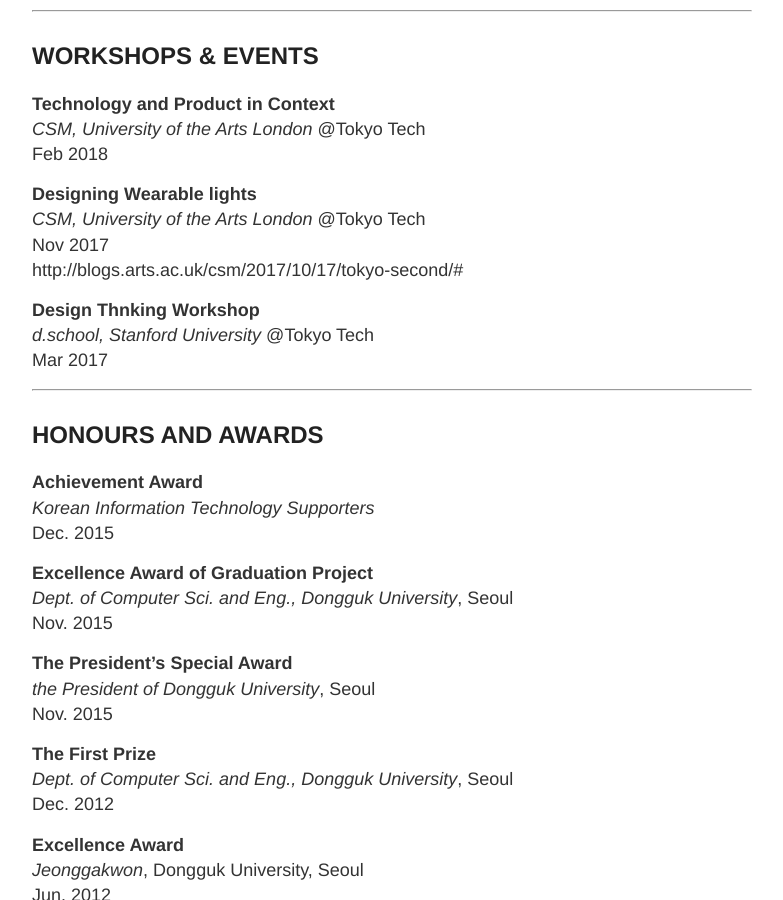
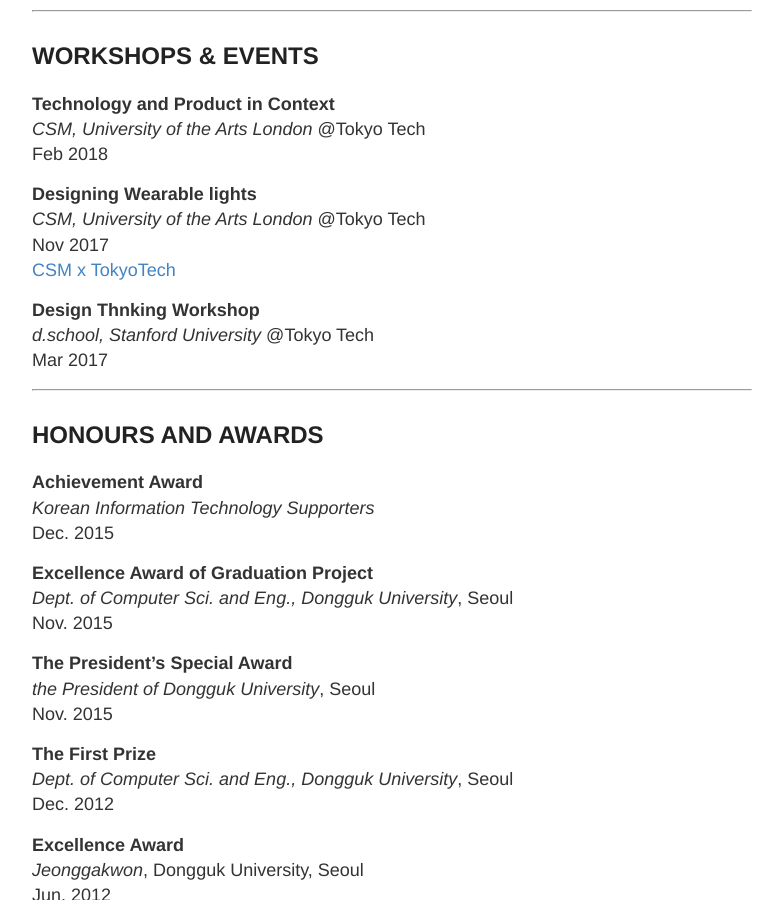
Before and after one commit to TangoEnSkai/tangoenskai.github.io, a Jekyll site: the page built from cv.md, in a window 1280 px wide and 900 px high, scrolled down 3080 px. Shown: the whole window, without its empty margins (248-1031 px from the left). Built offline with Jekyll 4.4.1, drawn with Linux system fonts in a browser that asks for light colours; some of the changed text lies outside the part shown.

Commit message:
Fix minor errors on CV

```diff
--- a/cv.md
+++ b/cv.md
@@ -4,7 +4,7 @@
 permalink: /cv/
 ---
 
-## CURRENT POSITION
+## CURRENT POSITION(S)
 
 ### Master’s Student at Tokyo Institute of Technology
 **Apr. 2017 to present**
@@ -124,7 +124,7 @@
 **Designing Wearable lights**
 _CSM, University of the Arts London_  @Tokyo Tech
 Nov 2017
-http://blogs.arts.ac.uk/csm/2017/10/17/tokyo-second/#
+[CSM x TokyoTech](http://blogs.arts.ac.uk/csm/2017/10/17/tokyo-second/#)
 
 **Design Thnking Workshop**
 _d.school, Stanford University_ @Tokyo Tech
```
